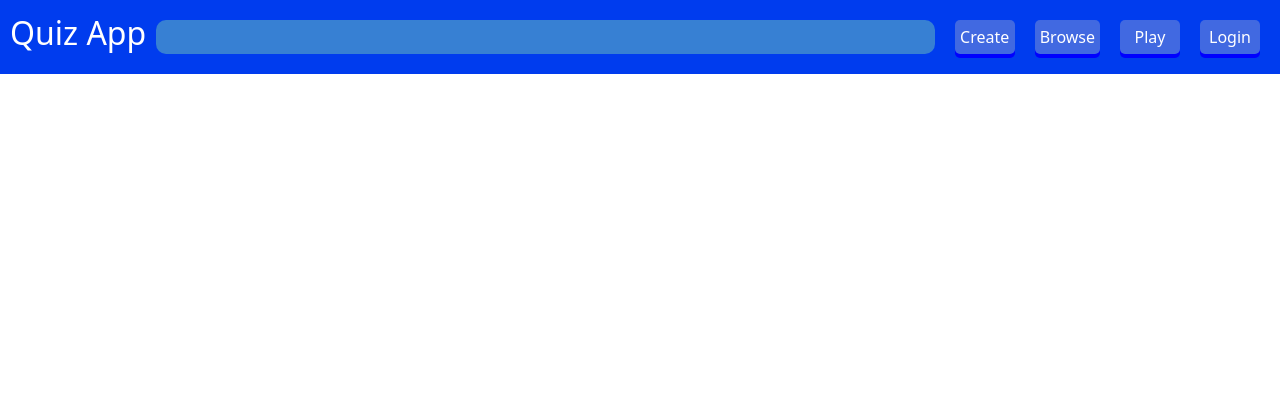
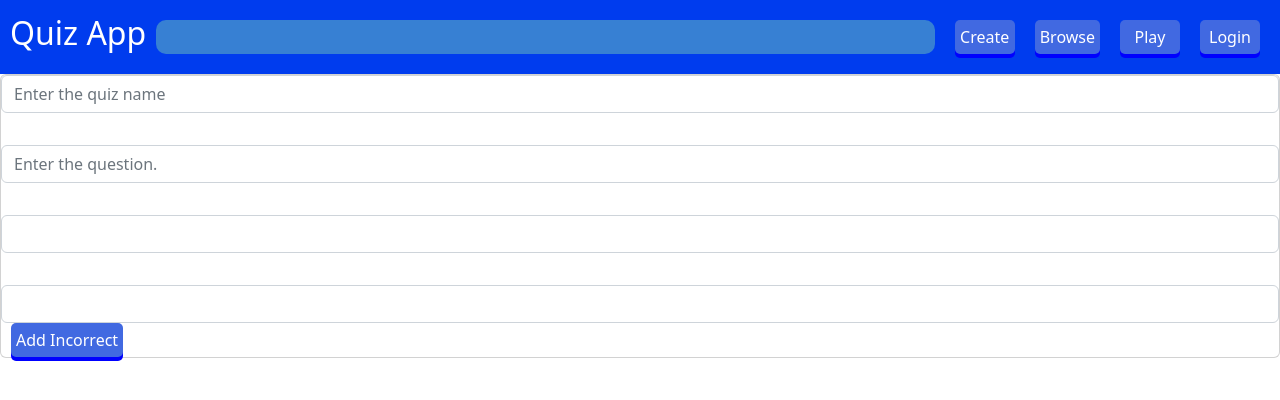
Before and after one commit to Mt-Trashmore-Mountaineers/top-of-the-heap, a React (Create React App) app: page / in a window 1280 px wide. Shown: the top 400 px of the page. Built offline with nearby package versions, Linux system fonts and the light colour scheme.

Commit message:
Added multiple incorrect feature

```diff
--- a/src/App.js
+++ b/src/App.js
@@ -3,6 +3,8 @@ import React from 'react';
 import './css/App.css';
 import './css/button.css';
 import { withAuth0 } from '@auth0/auth0-react';
+import './CreateQuiz';
+import CreateQuiz from './CreateQuiz';
 
 class App extends React.Component {
   render() {
@@ -26,6 +28,7 @@ class App extends React.Component {
             }
           </div>
         </nav>
+        <CreateQuiz/>
       </div>
     )
   }
--- a/src/CreateQuiz.js
+++ b/src/CreateQuiz.js
@@ -7,42 +7,58 @@ class CreateQuiz extends React.Component {
     constructor(props) {
         super(props);
         this.state = {
-            questions: [
-                <Question
-                    index = "0"
-                    question={''}
-                    correct={''}
-                    incorrect={[
-                            <Form.Group>
-                                <Form.Label>
-                                    Incorrect
-                                </Form.Label>
-                                <Form.Control type="text" placeholder="Incorrect answers">
-                                </Form.Control>
-                            </Form.Group>
-                    ]}
-                    updateQuestionsState
-                />],
+            questions: [],
         };
     }
 
+    prevent = (event) => {
+        event.preventDefault();
+    }
+
     updateQuestionsState = (question) => {
-        let questions = this.questions;
+        let questions = this.state.questions;
         questions[parseInt(question.index)] = question;
         this.setState({
             questions: questions
         })
+        console.log("here");
+
     }
 
     render() {
+        if (this.state.questions.length === 0) {
+            let questions= [];
+            questions.push({
+                index: "0",
+                question: '',
+                correct: '',
+                incorrect:
+                    [''],
+                updateQuestionsState: this.updateQuestionsState
+            })
+            this.setState({
+                questions: questions
+            })
+        }
         return (
             <Card>
-                <Form>
+                <Form onSubmit={this.prevent}>
                     <Form.Group>
                         <Form.Control type="text" placeholder="Enter the quiz name">
                         </Form.Control>
                     </Form.Group>
-                    {this.state.questions}
+                    {this.state.questions.map((val, index) => {
+                        return (
+                            <Question
+                                key={index}
+                                index={index}
+                                question={val.question}
+                                correct={val.correct}
+                                incorrect={val.incorrect}
+                                updateQuestionsState={this.updateQuestionsState}
+                            />
+                        )
+                    })}
                 </Form>
             </Card>
         )
--- a/src/Question.js
+++ b/src/Question.js
@@ -6,30 +6,20 @@ import "./css/button.css"
 class Question extends React.Component {
     constructor(props) {
         super(props);
-        let incorrect;
-        if(this.props.incorrect === []){
-            incorrect =
-            [
-                <Form.Group>
-                    <Form.Label>
-                        Incorrect
-                    </Form.Label>
-                    <Form.Control type="text" placeholder="Incorrect answer">
-                    </Form.Control>
-                </Form.Group>
-            ]
-        } else {
-            incorrect = this.props.incorrect
-        }
         this.state = {
             question: this.props.question,
             correct: this.props.correct,
-            incorrect: incorrect,
+            incorrect: this.props.incorrect,
+            index: this.props.index,
+            empty: ""
         }
 
 
     }
 
+    updateSuper = () => {
+        this.props.updateQuestionsState(this.state);
+    }
 
     handleQuestionChange = (event) => {
         this.setState({
@@ -45,23 +35,24 @@ class Question extends React.Component {
 
     addIncorrect = () => {
         let incorrect = this.state.incorrect;
-        incorrect.push(
-            <Form.Group>
-                <Form.Label>
-                    Incorrect
-                </Form.Label>
-                <Form.Control type="text" placeholder="Incorrect answers">
-                </Form.Control>
-            </Form.Group>
-        )
+        incorrect.push("")
         this.setState({
             incorrect: incorrect
         })
+
+        this.updateSuper();
     }
 
     render() {
+        let incorrectResponses = this.state.incorrect.map((val, index) => {
+            return (<Form.Group key={index}>
+                <Form.Label>Incorrect</Form.Label>
+                <Form.Control type="text" defaultValue={val}></Form.Control>
+            </Form.Group>)
+        })
+
         return (
-            <>
+            <div>
                 <Form.Group>
                     <Form.Label>
                         Question
@@ -100,9 +91,9 @@ class Question extends React.Component {
                             </Form.Control>
                     }
                 </Form.Group>
-                {this.state.incorrect}
+                {incorrectResponses}
                 <button  className='primary' id="addIncorrect" onClick={this.addIncorrect}>Add Incorrect</button>
-            </>
+            </div>
         )
     }
 }
```
